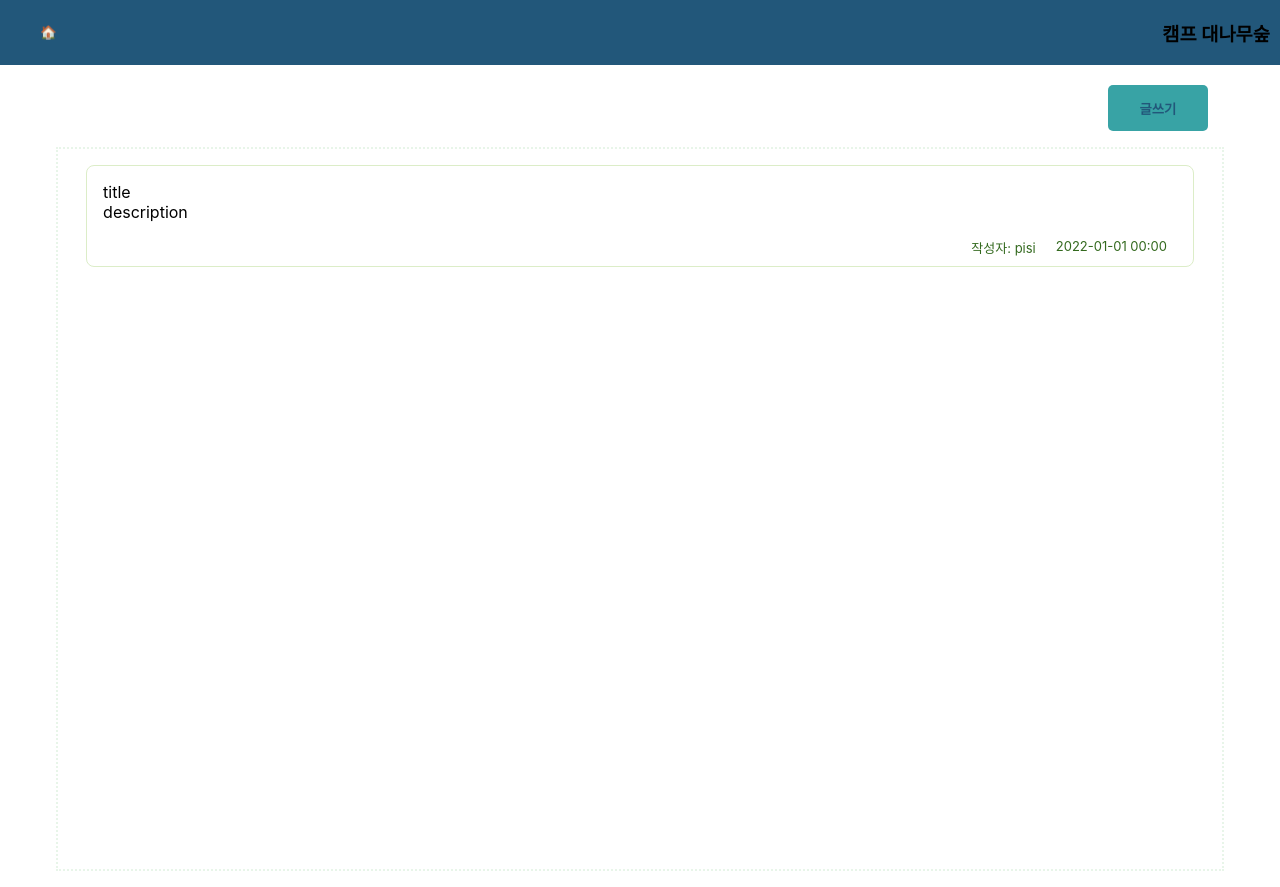
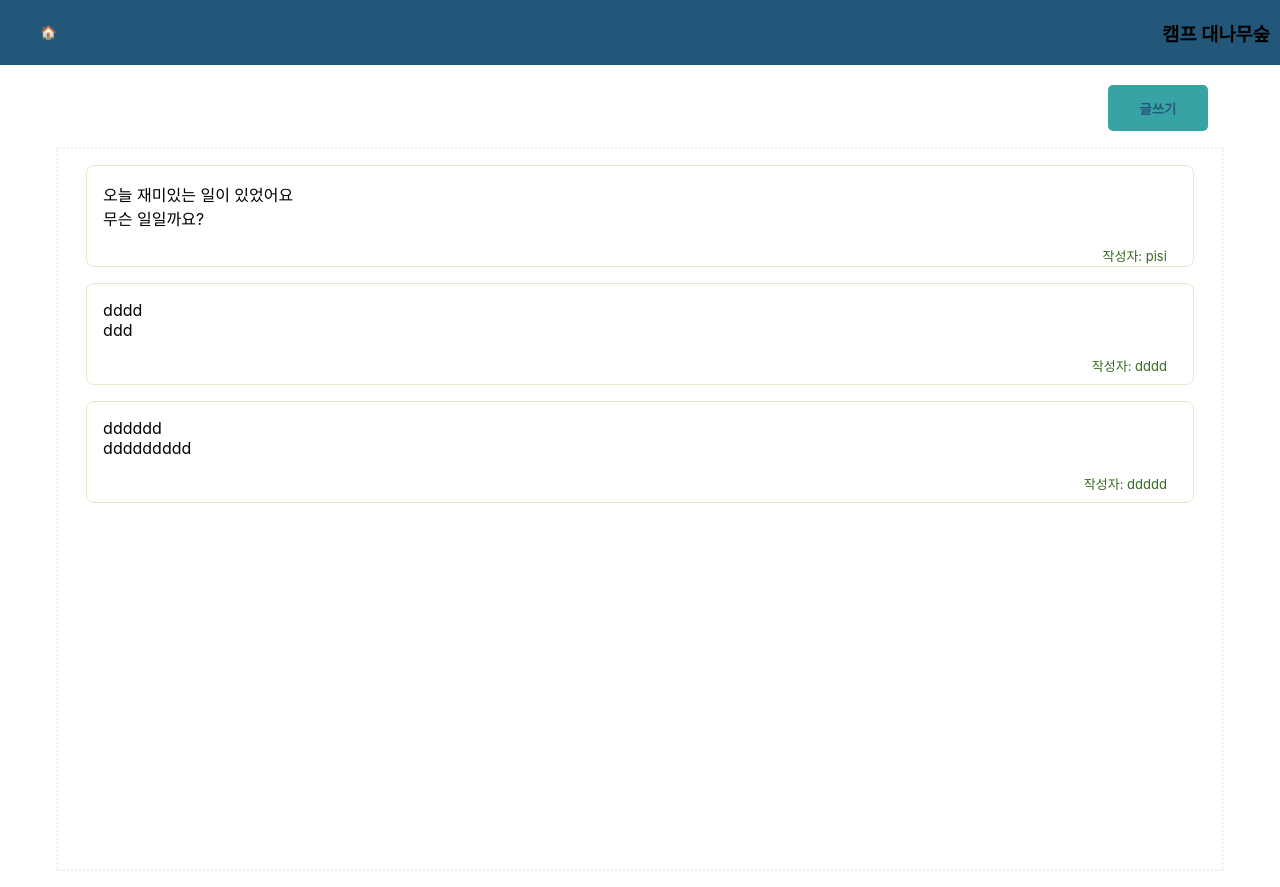
Before and after one commit to lulla-by/campdaenamu, a React (Create React App) app: page / in a window 1280 px wide. Built offline with nearby package versions, Linux system fonts and the light colour scheme; data requests are answered from the project's data file.

Commit message:
Card, Cardlist, Add 완성 합침

```diff
--- /dev/null
+++ b/db.json
@@ -0,0 +1,22 @@
+{
+  "cards": [
+    {
+      "id": 1,
+      "name": "pisi",
+      "title": "오늘 재미있는 일이 있었어요",
+      "desc": "무슨 일일까요?"
+    },
+    {
+      "id": "0d579e42-7b24-4b08-ae34-706c2149f36e",
+      "name": "dddd",
+      "title": "dddd",
+      "desc": "ddd"
+    },
+    {
+      "id": "473eba1d-b50d-4bed-b949-0860c848f02f",
+      "name": "ddddd",
+      "title": "dddddd",
+      "desc": "ddddddddd"
+    }
+  ]
+}
--- a/package.json
+++ b/package.json
@@ -7,12 +7,15 @@
     "@testing-library/jest-dom": "^5.16.5",
     "@testing-library/react": "^13.3.0",
     "@testing-library/user-event": "^13.5.0",
+    "axios": "^0.27.2",
+    "json-server": "^0.17.0",
     "react": "^18.2.0",
     "react-dom": "^18.2.0",
     "react-redux": "^8.0.2",
     "react-router-dom": "5.2.1",
     "react-scripts": "5.0.1",
     "styled-components": "^5.3.5",
+    "uuid": "^8.3.2",
     "web-vitals": "^2.1.4"
   },
   "scripts": {
--- a/src/components/Card.jsx
+++ b/src/components/Card.jsx
@@ -3,16 +3,19 @@ import styled from "styled-components";
 import { useHistory } from "react-router-dom";
 
 
-function Card () {
+
+function Card ( {card} ) {
     const history = useHistory();
+
     return (
-        <CdContainer onClick={() => { history.push("/detail");}}>
+        <CdContainer onClick={() => { history.push(`/detail/${card.id}`);}}>
+
             <CdDialog>
-            <div>title</div>
-            <div>description</div>
+            <div>{card.title}</div>
+            <div>{card.desc}</div>
             </CdDialog>
             <CdInfo>
-            <div>작성자: pisi</div><div>2022-01-01 00:00</div>
+            <div>작성자: {card.name}</div>
             </CdInfo>
         </CdContainer>
     )
--- a/src/components/CardList.jsx
+++ b/src/components/CardList.jsx
@@ -1,13 +1,31 @@
-import React from "react";
+import React, { useEffect } from "react";
 import styled from "styled-components";
 import Card from "./Card"
 import Button from "../elem/Button"
 import { useHistory } from "react-router-dom";
+import { useDispatch, useSelector } from 'react-redux/';
+import { __getPosts } from "../redux/modules/post";
 
 // import Wrapper from "../elem/Wrapper";
 
 function CardList () {
     const history = useHistory();
+    const dispatch = useDispatch();
+    const {error, cards} = useSelector((state) => state.post);
+
+    useEffect(() => {
+        dispatch(__getPosts());
+    }, [dispatch])
+
+    if (error) {
+        return <div>{error.message}</div>;
+    }
+
+    if (cards.length === 0)
+        return (
+        <div>게시글이 없습니다.</div>
+    );
+
     return (
         <>
         <CdWrapper>
@@ -17,7 +35,9 @@ function CardList () {
         글쓰기</Button>
         </CdWrapper>
         <CdListContainer>
-        <Card/>
+        {cards.map((card) => (
+            <Card card={card} key={card.id}/>
+            ))}
         </CdListContainer>
         </>
     )
--- a/src/pages/Add.jsx
+++ b/src/pages/Add.jsx
@@ -1,20 +1,97 @@
 import React from "react";
 import Layout from "../components/Layout";
 import Input from "../elem/Input";
+import Button from "../elem/Button"
+import styled from "styled-components";
+import { useState } from "react";
+import { useHistory } from "react-router-dom";
+import { useDispatch } from "react-redux";
+import { addCard } from "../redux/modules/post"
+import { v4 as uuidv4 } from 'uuid';
+
+
+
+
 
 function Add () {
+    const history = useHistory();
+    const dispatch = useDispatch();
+    const [name, setname] = useState("");
+    const [title, settitle] = useState("");
+    const [desc, setdesc] = useState("");
+
+
+    // console.log(useSelector((state) => state.post))
+
+    function submit() {
+
+        if (name ==="" || title ==="" || desc ==="") return       // 빈칸있을시 등록버튼 눌러도 실행x
+
+
+        dispatch(
+          addCard({
+          id: uuidv4(),
+          name: name,
+          title: title,
+          desc: desc,
+          }))
+
+        history.push("/");
+      }
+
+
     return (
        <>
         <Layout>
-            <Input type={"text"} placeholder="안녕하세요"></Input>
-            <Input type={"text"} placeholder="안녕하세요"></Input>
-            <Input type={"text"} placeholder="안녕하세요"></Input>
+            <div>
+            <h2>작성자</h2>
+            <Input
+              type={"text"}
+              placeholder="작성자의 이름을 입력해주세요. (5자 이내)"
+              maxLength={5}
+              onChange={(e) => setname(e.target.value)}
+
+              ></Input>
+
+            <h2>제목</h2>
+            <Input
+              type={"text"}
+              placeholder="제목을 입력해주세요. (20자 이내)"
+              maxLength={20}
+              onChange={(e) => settitle(e.target.value)}
+
+              ></Input>
+
+            <h2>내용</h2>
+            <Textarea
+              rows="10"
+              placeholder="내용을 입력해주세요."
+              onChange={(e) => setdesc(e.target.value)}
+              />
+
+            <Butbox>
+            <Button onClick={submit}>등록</Button>
+            </Butbox>
+        </div>
         </Layout>
-            <div>
-            <button>이전으로</button><button>등록</button>
-            </div>
         </>
     )
 }
 
 export default Add;
+
+const Textarea = styled.textarea`
+  box-sizing: border-box;
+  width: 100%;
+  outline: none;
+  border-radius: 8px;
+  padding: 12px;
+  font-size: 14px;
+  border: 1px solid gray;
+`;
+
+const Butbox = styled.div`
+    text-align: center;
+    padding-top: 30px;
+
+`
--- /dev/null
+++ b/src/redux/config/configStore.js
@@ -0,0 +1,10 @@
+import { configureStore } from "@reduxjs/toolkit";
+import post from "../modules/post";
+
+const store = configureStore({
+  reducer: {
+		post,
+  },
+});
+
+export default store;
--- a/src/redux/modules/post.js
+++ b/src/redux/modules/post.js
@@ -0,0 +1,47 @@
+import { createSlice, createAsyncThunk } from "@reduxjs/toolkit";
+import axios from "axios";
+
+export const __getPosts = createAsyncThunk(
+  "GET_POSTS",
+  async (payload, thunkAPI) => {
+    try {
+      const data = await axios.get(`http://localhost:3001/cards`);
+      return thunkAPI.fulfillWithValue(data.data);
+    } catch (error) {
+      return thunkAPI.rejectWithValue(error.code);
+    }
+  }
+);
+
+const initialState = {
+  cards: [],
+  error: null,
+  isLoading: false,
+}
+
+export const postSlice = createSlice({
+  name: "post",
+  initialState,
+  reducers: {
+    addCard: (state, action) => {
+      state.cards.push(action.payload);
+      axios.post("http://localhost:3001/cards", action.payload );
+    },
+  },
+  extraReducers: {
+    [__getPosts.fulfilled]: (state, action) => {
+        state.isLoading = false;
+        state.cards= action.payload;
+      },
+    [__getPosts.rejected]: (state, action) => {
+        state.isLoading = false;
+        state.error = action.payload;
+      },
+    [__getPosts.pending]: (state) => {
+        state.isLoading = true;
+},
+},
+});
+
+export const { addCard } = postSlice.actions;
+export default postSlice.reducer;
```
Also changed, not shown: src/index.js (+4 -3 lines), src/redux/modules/comments.js (+24 -0 lines), 1 other file (tests, documents, lock files or other folders).
